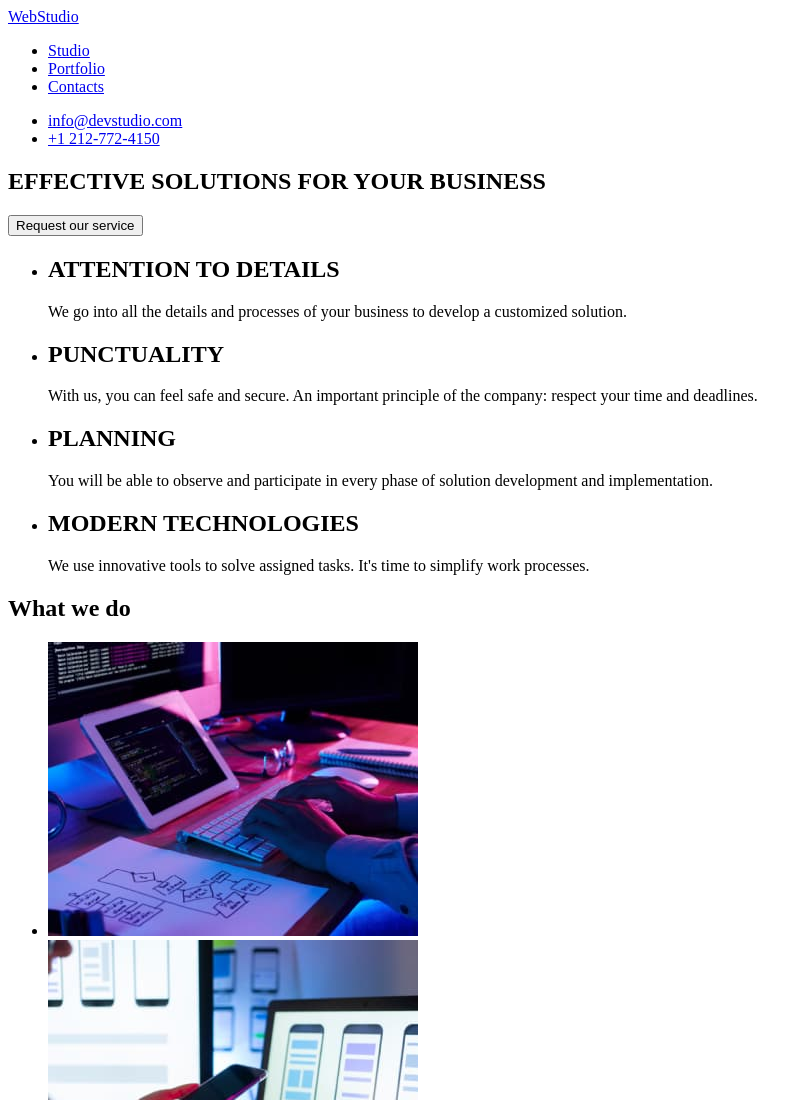
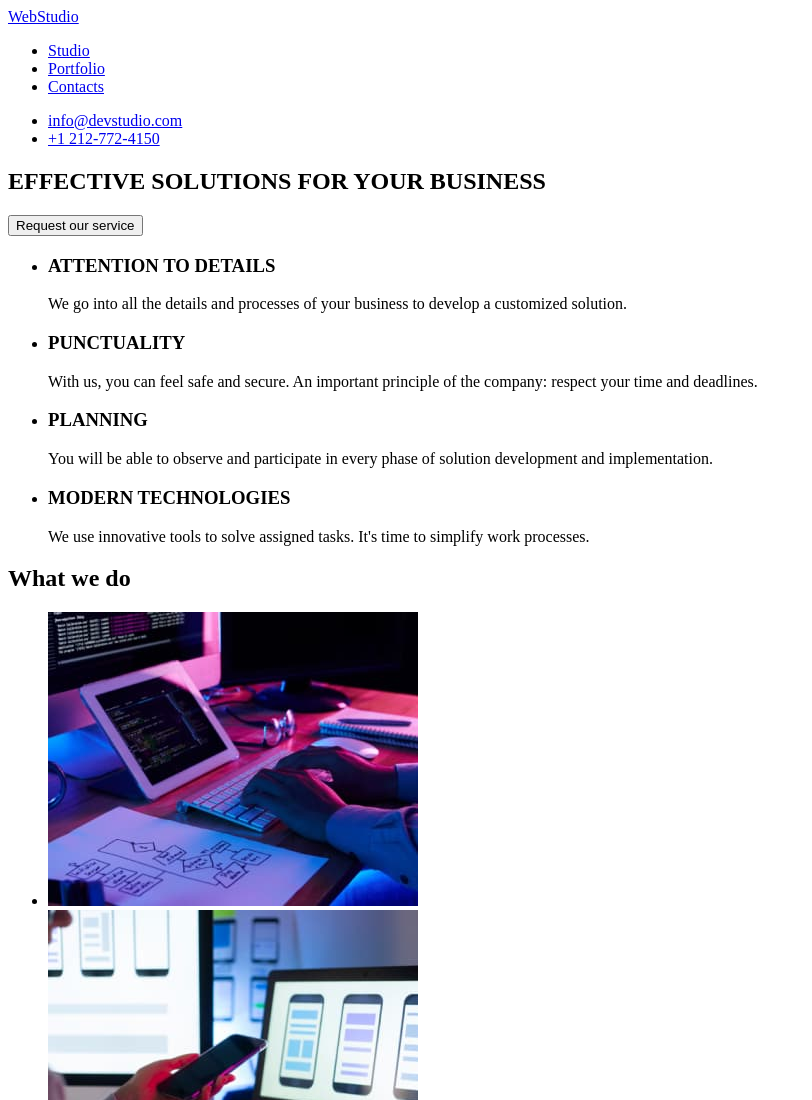
Before and after one commit to mariusn77/goit-markup-hw-01, a plain HTML site: page index.html in a window 1280 px wide. Shown: the top 1100 px of the page, without its empty margins (0-812 px from the left). Drawn offline with Linux system fonts and the light colour scheme.

Commit message:
Update index.html

```diff
--- a/index.html
+++ b/index.html
@@ -29,28 +29,28 @@
       <section>
         <ul>
           <li>
-            <h2>ATTENTION TO DETAILS</h2>
+            <h3>ATTENTION TO DETAILS</h3>
             <p>
               We go into all the details and processes of your business to
               develop a customized solution.
             </p>
           </li>
           <li>
-            <h2>PUNCTUALITY</h2>
+            <h3>PUNCTUALITY</h3>
             <p>
               With us, you can feel safe and secure. An important principle of
               the company: respect your time and deadlines.
             </p>
           </li>
           <li>
-            <h2>PLANNING</h2>
+            <h3>PLANNING</h3>
             <p>
               You will be able to observe and participate in every phase of
               solution development and implementation.
             </p>
           </li>
           <li>
-            <h2>MODERN TECHNOLOGIES</h2>
+            <h3>MODERN TECHNOLOGIES</h3>
             <p>
               We use innovative tools to solve assigned tasks. It's time to
               simplify work processes.
```
